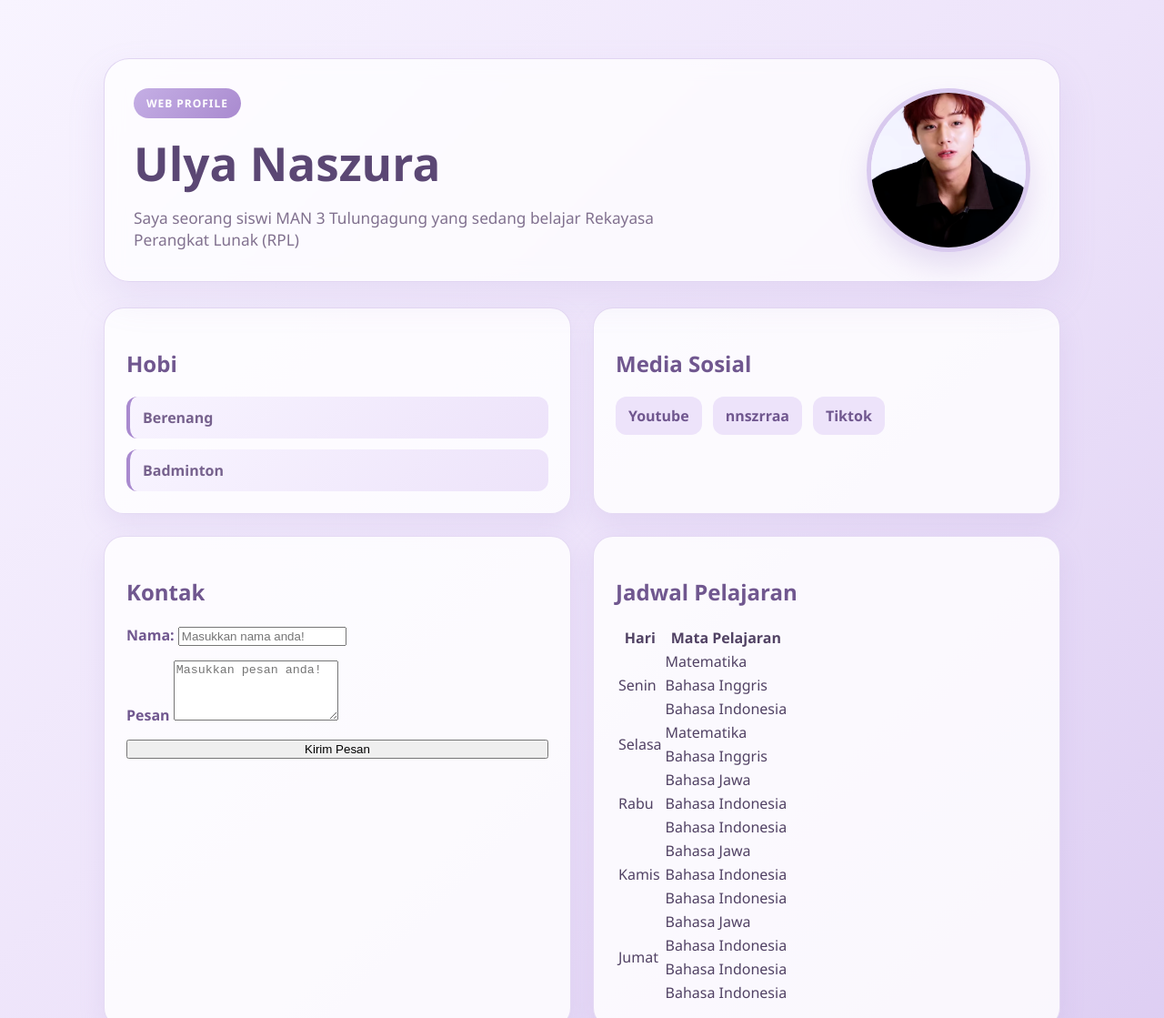
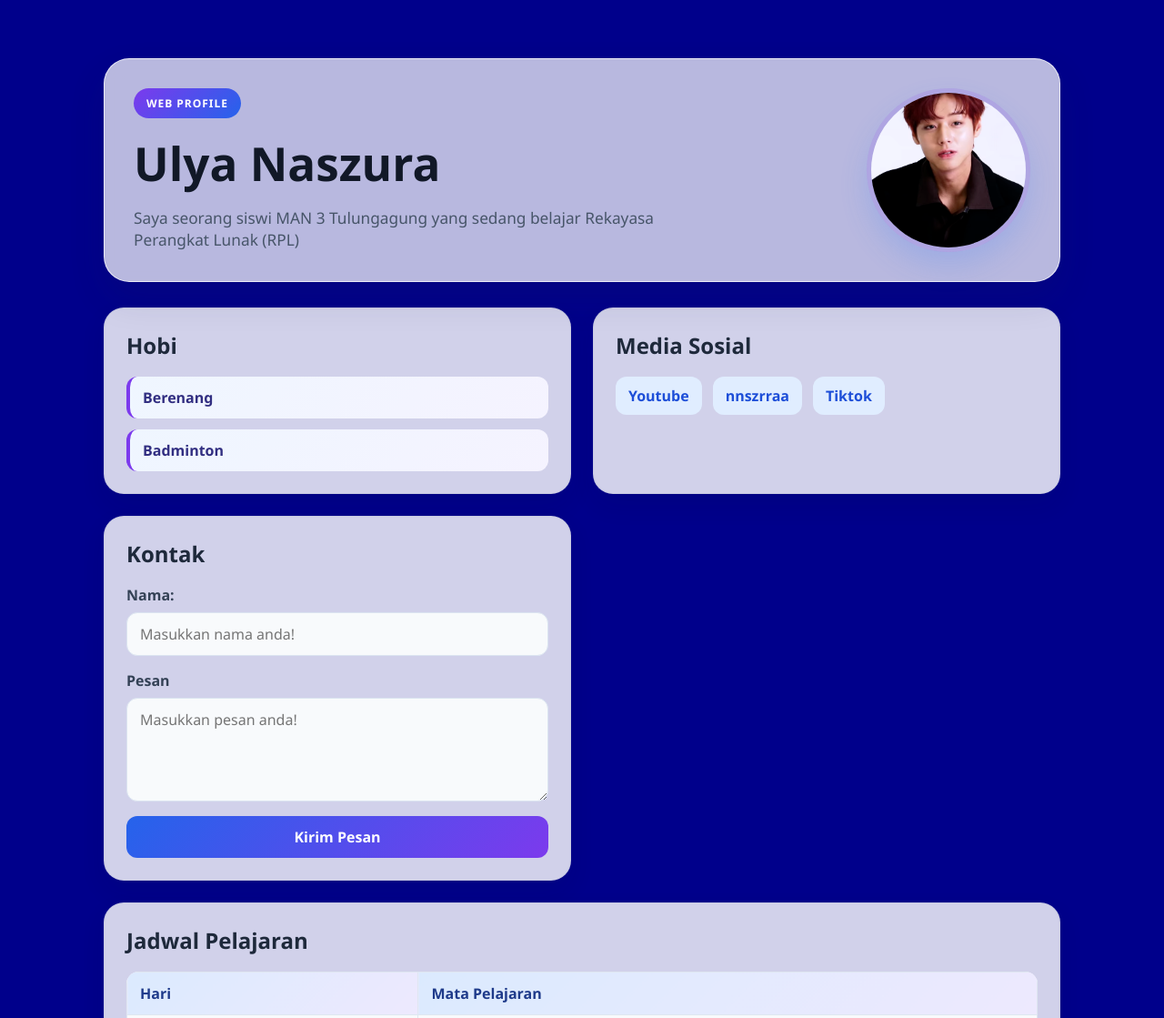
Before and after one commit to naszuraulya-jpg/PROFILE, a plain HTML site: page index.html in a window 1280 px wide. Shown: the top 1119 px of the page at 91% size. Drawn offline with Linux system fonts and the light colour scheme.

Commit message:
Update style.css

```diff
--- a/style.css
+++ b/style.css
@@ -1,4 +1,3 @@
-
 * {
   box-sizing: border-box;
 }
@@ -6,8 +5,8 @@
 body {
   margin: 0;
   font-family: 'Segoe UI', Tahoma, Geneva, Verdana, sans-serif;
-    background: linear-gradient(135deg, #F8F4FF 0%, #EDE3FA 50%, #DCCCF2 100%);
-    color: #514264;
+  background: darkblue;
+  color: #e4ecf7;
 }
 
 .page {
@@ -21,10 +20,10 @@ body {
   align-items: center;
   justify-content: space-between;
   gap: 30px;
-    background: rgba(255, 255, 255, 0.75);
+  background: rgba(255, 255, 255, 0.72);
   backdrop-filter: blur(10px);
-    border: 1px solid rgba(197, 175, 229, 0.5);
-    box-shadow: 0 18px 40px rgba(169, 138, 207, 0.15);
+  border: 1px solid rgba(255, 255, 255, 0.7);
+  box-shadow: 0 18px 40px rgba(30, 41, 59, 0.12);
   border-radius: 28px;
   padding: 32px;
   margin-bottom: 28px;
@@ -36,7 +35,7 @@ body {
 
 .badge {
   display: inline-block;
-    background: linear-gradient(135deg, #C5AFE5, #A98ACF);
+  background: linear-gradient(135deg, #7c3aed, #2563eb);
   color: white;
   padding: 8px 14px;
   border-radius: 999px;
@@ -55,7 +54,7 @@ body {
 .judul-besar {
   font-size: clamp(2.3rem, 4vw, 4rem);
   font-weight: 800;
-    color: #5B4774;
+  color: #111827;
   margin-top: 14px;
 }
 
@@ -63,7 +62,7 @@ body {
   margin-top: 12px;
   max-width: 620px;
   font-size: 1.08rem;
-    color: #81718F;
+  color: #475569;
   text-align: left;
   background: transparent;
 }
@@ -73,8 +72,8 @@ body {
   height: 180px;
   object-fit: cover;
   border-radius: 50%;
-    border: 5px solid rgba(197, 175, 229, 0.65);
-    box-shadow: 0 16px 30px rgba(169, 138, 207, 0.25);
+  border: 5px solid rgba(124, 58, 237, 0.15);
+  box-shadow: 0 16px 30px rgba(59, 130, 246, 0.2);
 }
 
 .content-grid {
@@ -85,14 +84,17 @@ body {
 
 .card {
   background: rgba(255, 255, 255, 0.82);
-    border: 1px solid rgba(212, 195, 235, 0.6);
+  border: 1px solid rgba(148, 163, 184, 0.18);
   border-radius: 22px;
   padding: 24px;
-    box-shadow: 0 12px 28px rgba(169, 138, 207, 0.15);
+  box-shadow: 0 12px 28px rgba(15, 23, 42, 0.08);
 }
 
 .card h2 {
-    color: #70578F;
+  margin-top: 0;
+  margin-bottom: 18px;
+  color: #1e293b;
+  font-size: 1.5rem;
 }
 
 .hobby-list {
@@ -104,12 +106,12 @@ body {
 }
 
 .hobby-list li {
-    background: linear-gradient(135deg, #F8F4FF, #EDE3FA);
-    border-left: 4px solid #A98ACF;
+  background: linear-gradient(135deg, #eff6ff, #f5f3ff);
+  border-left: 4px solid #7c3aed;
   padding: 12px 14px;
   border-radius: 12px;
   font-weight: 600;
-    color: #76618D;
+  color: #312e81;
 }
 
 .social-links {
@@ -120,8 +122,8 @@ body {
 
 .social-links a {
   text-decoration: none;
-    color: #70578F;
-    background: #EDE3FA;
+  color: #1d4ed8;
+  background: #e0edff;
   padding: 10px 14px;
   border-radius: 12px;
   font-weight: 600;
@@ -130,7 +132,7 @@ body {
 
 .social-links a:hover {
   transform: translateY(-2px);
-    box-shadow: 0 10px 20px rgba(169, 138, 207, 0.2);
+  box-shadow: 0 10px 20px rgba(37, 99, 235, 0.15);
 }
 
 .form-card form {
@@ -138,12 +140,96 @@ body {
   gap: 16px;
 }
 
-.field-groups {
+.field-group {
   display: grid;
   gap: 8px;
 }
 
 .field-group label {
   font-weight: 600;
-    color: #70578F;
+  color: #334155;
 }
+
+.field-group input,
+.field-group textarea {
+  width: 100%;
+  border: 1px solid #dbe4f0;
+  border-radius: 12px;
+  padding: 12px 14px;
+  font: inherit;
+  background: #f8fafc;
+  color: #0f172a;
+  resize: vertical;
+}
+
+.field-group input:focus,
+.field-group textarea:focus {
+  outline: 2px solid rgba(59, 130, 246, 0.2);
+  border-color: #60a5fa;
+}
+
+button {
+  border: none;
+  border-radius: 12px;
+  padding: 12px 18px;
+  font: inherit;
+  font-weight: 700;
+  color: white;
+  background: linear-gradient(135deg, #2563eb, #7c3aed);
+  cursor: pointer;
+  transition: transform 0.2s ease, box-shadow 0.2s ease;
+}
+
+button:hover {
+  transform: translateY(-2px);
+  box-shadow: 0 12px 24px rgba(124, 58, 237, 0.25);
+}
+
+.schedule-card {
+  grid-column: 1 / -1;
+}
+
+table {
+  width: 100%;
+  border-collapse: collapse;
+  overflow: hidden;
+  border-radius: 14px;
+  background: #f8fafc;
+  color: #000;
+}
+
+th,
+td {
+  border: 1px solid #dfe7f1;
+  padding: 12px 14px;
+  text-align: left;
+}
+
+th {
+  background: linear-gradient(135deg, #dbeafe, #ede9fe);
+  color: #1e3a8a;
+}
+
+tr:nth-child(even) td {
+  background: rgba(148, 163, 184, 0.04);
+}
+
+@media (max-width: 768px) {
+  .hero {
+    flex-direction: column;
+    text-align: center;
+  }
+
+  .profile-copy {
+    width: 100%;
+  }
+
+  #text2 {
+    text-align: center;
+    margin-inline: auto;
+  }
+
+  .content-grid {
+    grid-template-columns: 1fr;
+  }
+}
```
Lines whose indentation alone changed are shown as unchanged.
